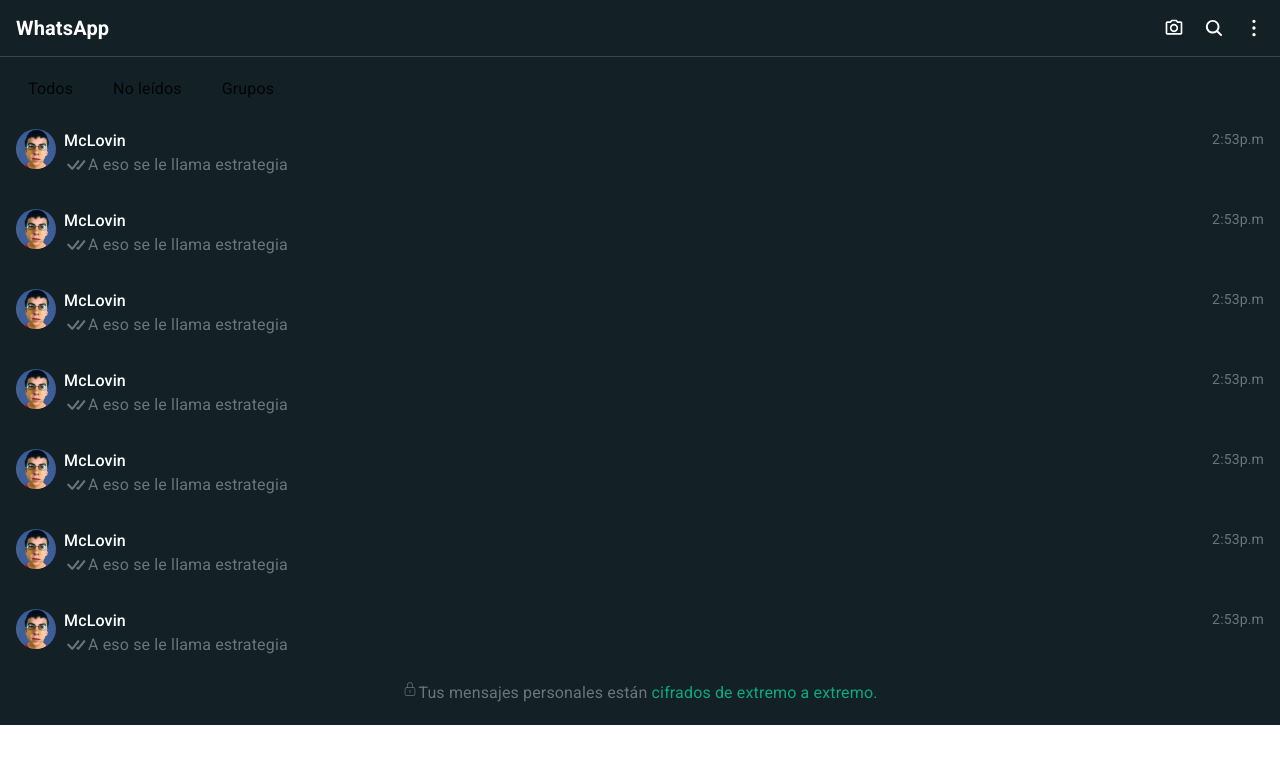
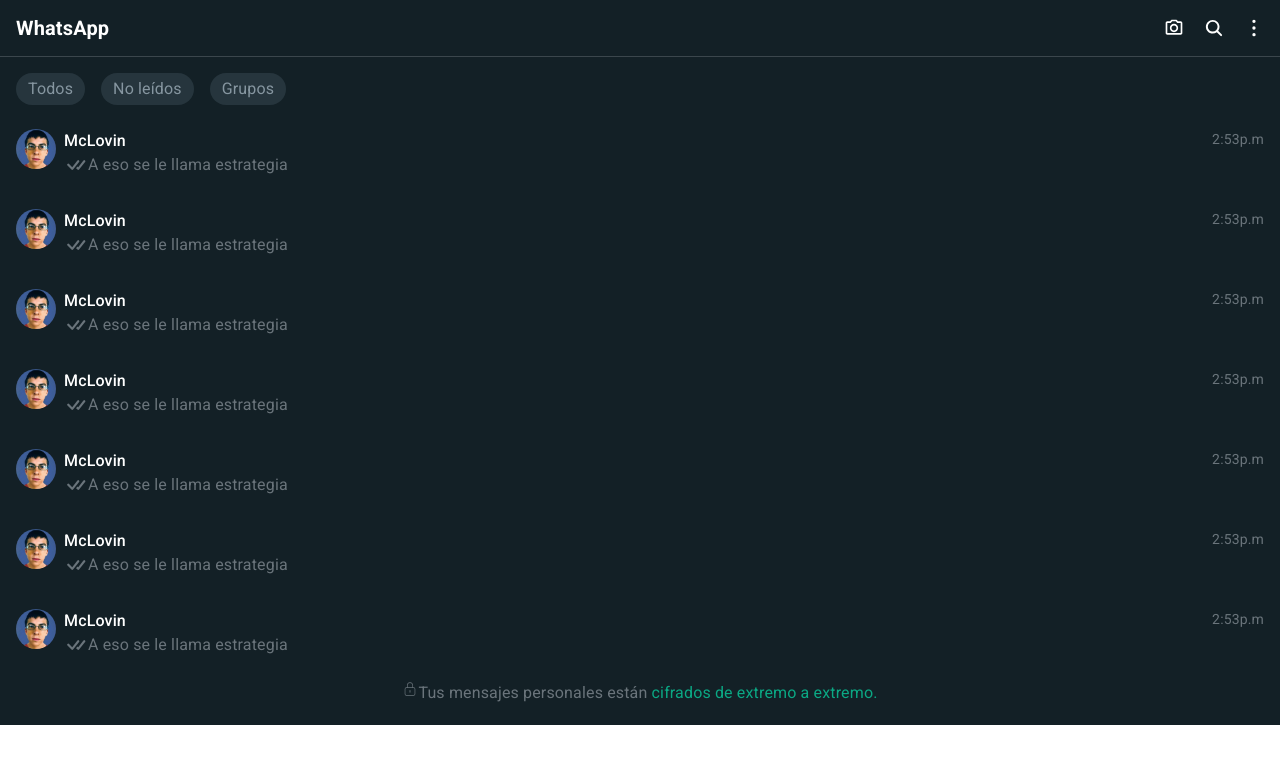
Before and after one commit to stivcode21/Whatsapp_Web-Frontend, a React (Vite) app: page / in a window 1280 px wide. Shown: the top 764 px of the page. Built offline with nearby package versions, Linux system fonts and the light colour scheme.

Commit message:
Add select colors

```diff
--- a/tailwind.config.js
+++ b/tailwind.config.js
@@ -12,7 +12,11 @@
         'clr-main'     : '#CED1D4',
         'clr-secondary': '#6A747B',
         'clr-accent'   : '#6F8997',
-        'clr-divider': '#202C33'
+        'clr-divider': '#202C33',
+        'button-bg': '#26353D',
+        'button-text': '#8696A0',
+        'radio-selected': '#0A332C',
+        'text-radio-selected': '#00A884'
       }
     },
   },
```
